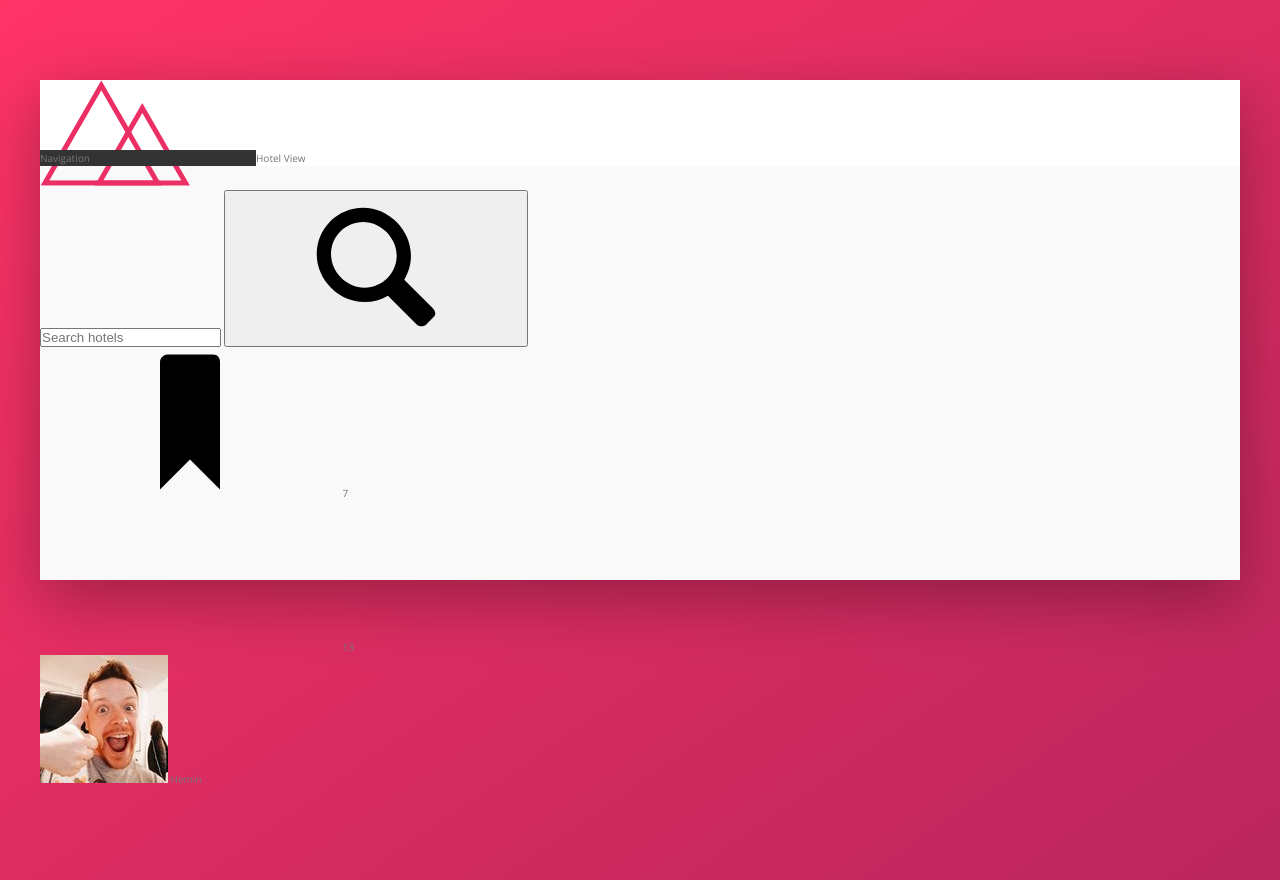
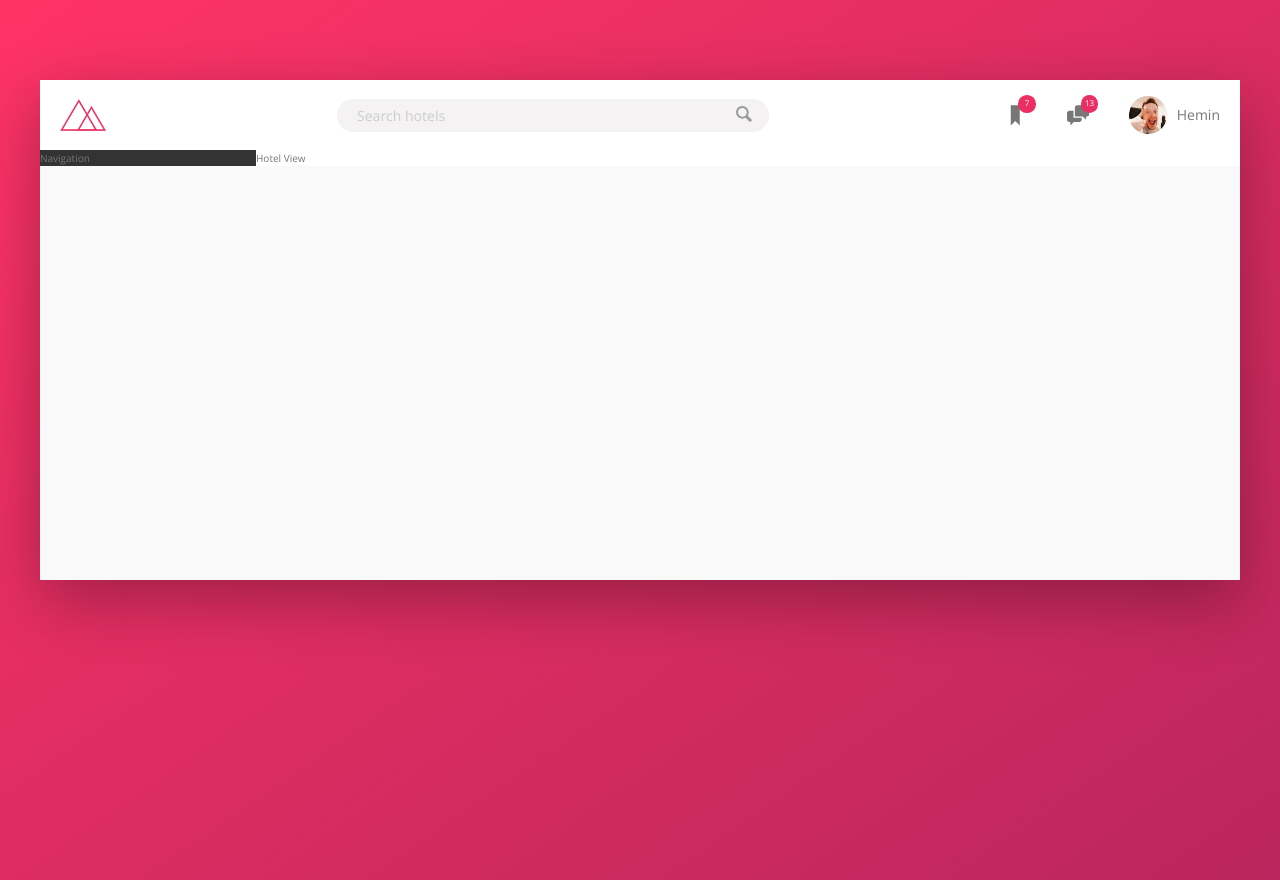
Before and after one commit to heminjohnson/booking-website, a website: page index.html in a window 1280 px wide. Drawn offline with nearby package versions, Linux system fonts and the light colour scheme; files that its build step writes are made by us from their sources.

Commit message:
feat: add style for header component

```diff
--- a/index.html
+++ b/index.html
@@ -36,7 +36,7 @@
           </div>
           <div class="user-nav__icon-box">
             <svg class="user-nav__icon">
-              <use xlink:href="img/spreite.svg#icon-chat"></use>
+              <use xlink:href="img/sprite.svg#icon-chat"></use>
             </svg>
             <span class="user-nav__notification">13</span>
           </div>
--- a/sass/_components.scss
+++ b/sass/_components.scss
@@ -0,0 +1,113 @@
+// Logo
+.logo {
+  height: 3.25rem;
+  margin-left: 2rem;
+}
+
+// Search
+.search {
+  flex: 0 0 40%;
+
+  display: flex;
+  align-items: center;
+  justify-content: center;
+
+  &__input {
+    font-family: inherit;
+    font-size: inherit;
+    color: inherit;
+    background-color: var(--color-grey-light-2);
+    border: none;
+    padding: 0.7rem 2rem;
+    border-radius: 100px;
+    width: 90%;
+    transition: all 0.2s;
+    margin-right: -3.5rem;
+
+    &:focus {
+      outline: none;
+      width: 100%;
+      background-color: var(--color-grey-light-3);
+    }
+
+    &::-webkit-input-placeholder {
+      font-weight: 100;
+      color: var(--color-grey-light-4);
+    }
+  }
+
+  &__input:focus + &__button {
+    background-color: var(--color-grey-light-3);
+  }
+
+  &__button {
+    border: none;
+    background-color: var(--color-grey-light-2);
+
+    &:focus {
+      outline: none;
+    }
+
+    &:active {
+      transform: translateY(2px);
+    }
+  }
+
+  &__icon {
+    height: 2rem;
+    width: 2rem;
+    fill: var(--color-grey-dark-3);
+  }
+}
+
+// user navigation
+.user-nav {
+  align-self: stretch;
+
+  display: flex;
+  align-items: center;
+
+  & > * {
+    padding: 0 2rem;
+    cursor: pointer;
+    height: 100%;
+    display: flex;
+    align-items: center;
+  }
+
+  & > *:hover {
+    background-color: var(--color-grey-light-2);
+  }
+
+  &__icon-box {
+    position: relative;
+  }
+
+  &__icon {
+    height: 2.25rem;
+    width: 2.25rem;
+    fill: var(--color-grey-dark-2);
+  }
+
+  &__notification {
+    font-size: 0.8rem;
+    height: 1.75rem;
+    width: 1.75rem;
+    border-radius: 50%;
+    background-color: var(--color-primary);
+    color: #fff;
+    position: absolute;
+    top: 1.5rem;
+    right: 1.1rem;
+
+    display: flex;
+    justify-content: center;
+    align-items: center;
+  }
+
+  &__user-photo {
+    height: 3.75rem;
+    border-radius: 50%;
+    margin-right: 1rem;
+  }
+}
--- a/sass/_layout.scss
+++ b/sass/_layout.scss
@@ -8,9 +8,14 @@
 }
 
 .header {
+  font-size: 1.4rem;
   height: 7rem;
   background-color: #fff;
   border-bottom: var(--color-grey-light-2);
+
+  display: flex;
+  justify-content: space-between;
+  align-items: center;
 }
 
 .content {
```
